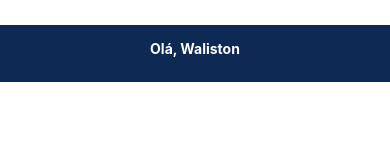
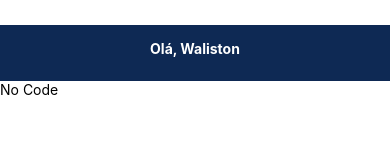
Before and after one commit to eu-waliston/React-Native, a React Native app in the folder logica/: screen / in a window 390 px wide. Shown: the top 160 px of the page. Built offline with nearby package versions, Linux system fonts and the light colour scheme.

Commit message:
React Native - Logica II

```diff
--- a/logica/components/Header.jsx
+++ b/logica/components/Header.jsx
@@ -3,17 +3,29 @@ import { Text, View, StyleSheet } from "react-native";
 
 const Header = () => {
   const name = "Waliston";
-  var idade = 27;
-  let cidade = "SM";
+
+  var mostrar = false;
+  var conteudo = "";
+  if (mostrar) {
+    conteudo = <Text>Danki Code</Text>;
+  } else {
+    conteudo = <Text>No Code</Text>;
+  }
 
   return (
-    <View style={header.bar}>
-      <Text style={header.text}>Olá, {name}</Text>
+    <View style={header.container}>
+      <View style={header.bar}>
+        <Text style={header.text}>Olá, {name}</Text>
+      </View>
+      {conteudo}
     </View>
   );
 };
 
 const header = StyleSheet.create({
+  container: {
+    flex: 1,
+  },
   bar: {
     backgroundColor: "#0E2954",
     marginTop: 25,
```
